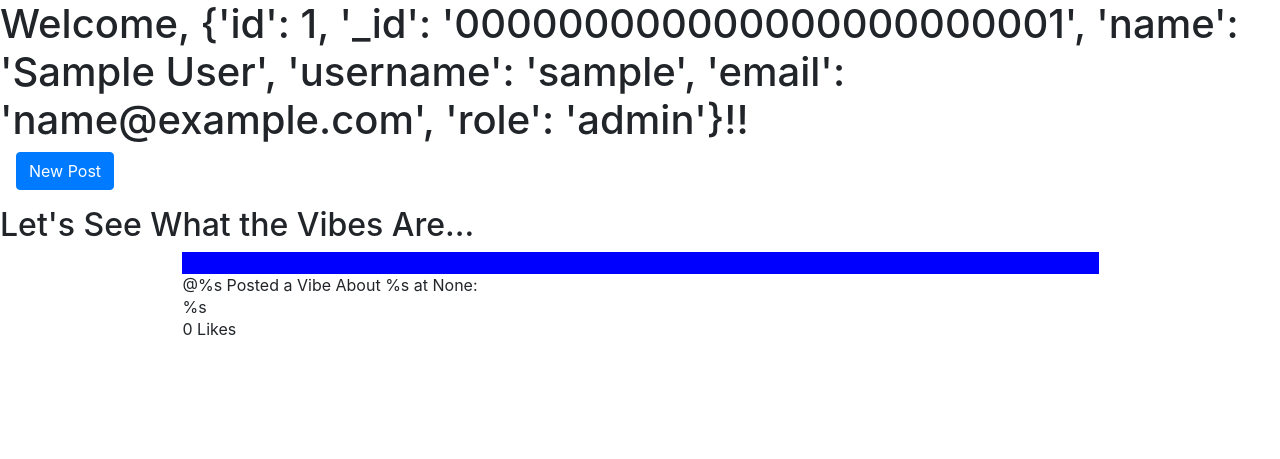
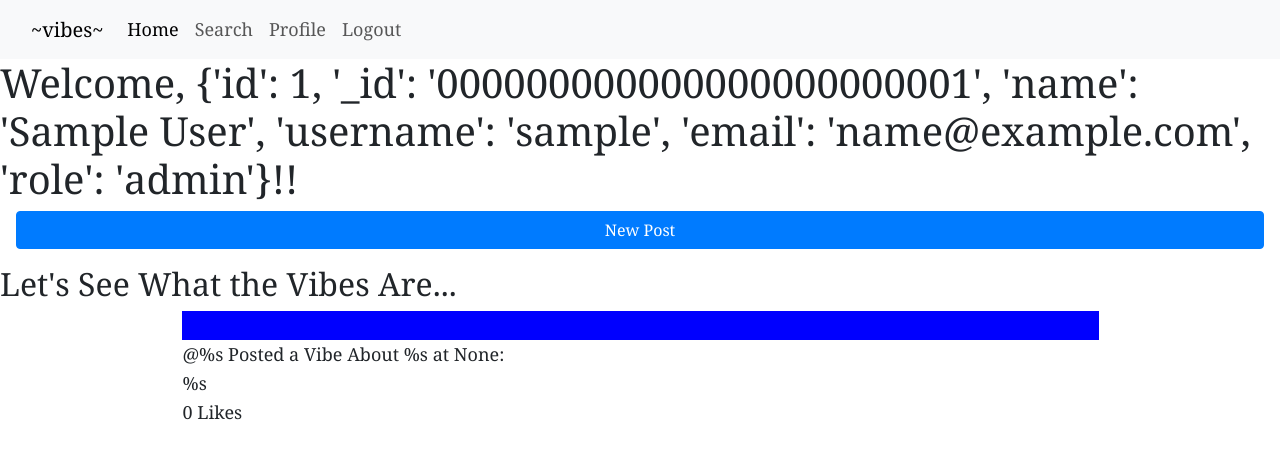
Before and after one commit to wesleystepler/vibes, a Flask app: page /home in a window 1280 px wide. Shown: the top 459 px of the page. Run offline with Flask 3, Linux system fonts and the light colour scheme; the visitor is signed in with stand-in values (Sample User, id 1); data comes from the database, SQL or seed files in the repository; some libraries are stand-ins or nearby versions.

Commit message:
Added a navbar

```diff
--- a/templates/home.html
+++ b/templates/home.html
@@ -1,3 +1,7 @@
+{% extends "navbar.html" %}
+
+{% block content %}
+
 <html>
 <h1>Welcome, {{user}}!!</h1>
 
@@ -45,3 +49,5 @@
 </body>
 
 </html>
+
+{% endblock %}
--- /dev/null
+++ b/templates/navbar.html
@@ -0,0 +1,45 @@
+<!DOCTYPE html>
+<html>
+    <head>
+        <link href="https://cdn.jsdelivr.net/npm/bootstrap@5.3.0/dist/css/bootstrap.min.css" rel="stylesheet" integrity="sha384-9ndCyUaIbzAi2FUVXJi0CjmCapSmO7SnpJef0486qhLnuZ2cdeRhO02iuK6FUUVM" crossorigin="anonymous">
+        {% block pyscript_link %}{% endblock %}
+        <title>
+            {% block title %}{% endblock %}
+        </title>
+    </head>
+
+    <style>
+    </style>
+    <body style="font-family: Cambria, Cochin, Georgia, Times, 'Times New Roman', serif; font-size: large;">
+        <nav class="navbar navbar-expand-lg bg-body-tertiary">
+            <div class="container-fluid">
+            <a class="navbar-brand" href="/">~vibes~</a>
+            <button class="navbar-toggler" type="button" data-bs-toggle="collapse" data-bs-target="#navbarNav" aria-controls="navbarNav" aria-expanded="false" aria-label="Toggle navigation">
+                <span class="navbar-toggler-icon"></span>
+            </button>
+            <div class="collapse navbar-collapse" id="navbarNav">
+                <ul class="navbar-nav">
+                <li class="nav-item">
+                    <a class="nav-link active" aria-current="page" href="home">Home</a>
+                </li>
+                <li class="nav-item">
+                    <a class="nav-link" href="search">Search</a>
+                </li>
+                <li class="nav-item">
+                    <a class="nav-link" href="profile">Profile</a>
+                </li>
+                <li class="nav-item">
+                    <a class="nav-link" href="">Logout</a>
+                </li>
+                </ul>
+            </div>
+            </div>
+        </nav>
+
+        <div style="text-align: center;">{% block pagetitle %}{% endblock %}</div>
+        {% block content %}{% endblock %}
+
+        <script src="https://cdn.jsdelivr.net/npm/bootstrap@5.3.0/dist/js/bootstrap.bundle.min.js" integrity="sha384-geWF76RCwLtnZ8qwWowPQNguL3RmwHVBC9FhGdlKrxdiJJigb/j/68SIy3Te4Bkz" crossorigin="anonymous"></script>
+        {% block pyscript_script %}{% endblock %}
+    </body>
+</html>
```
